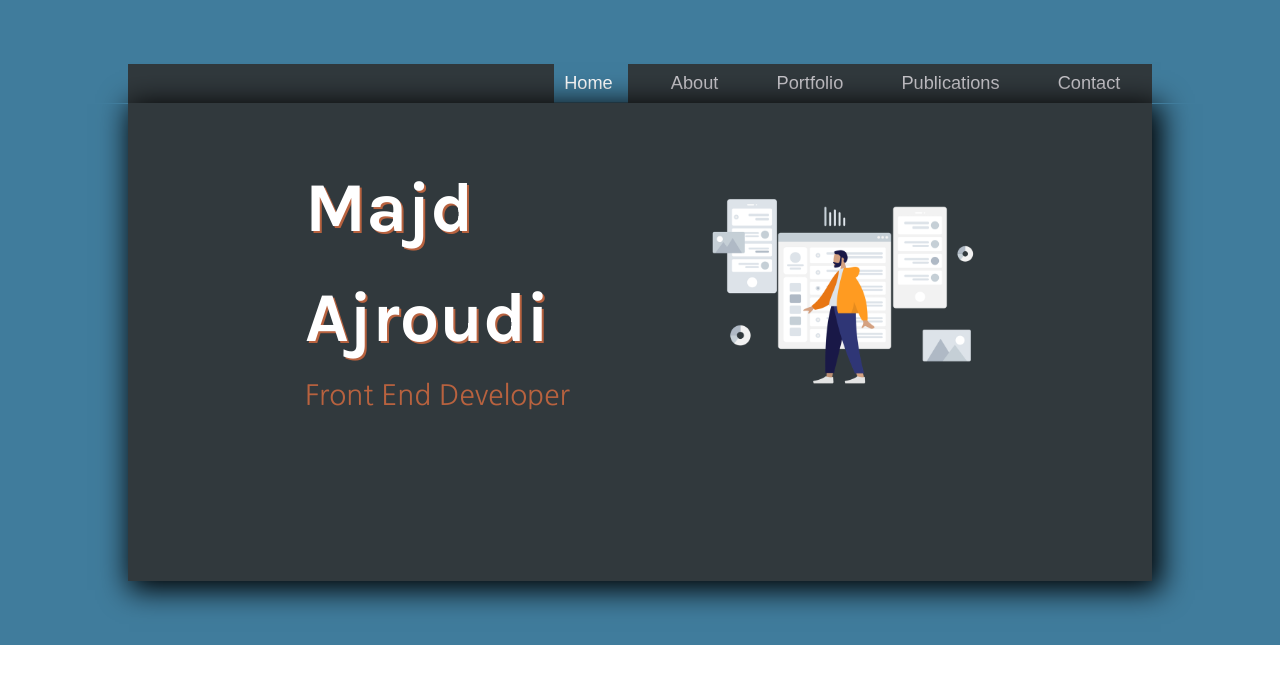
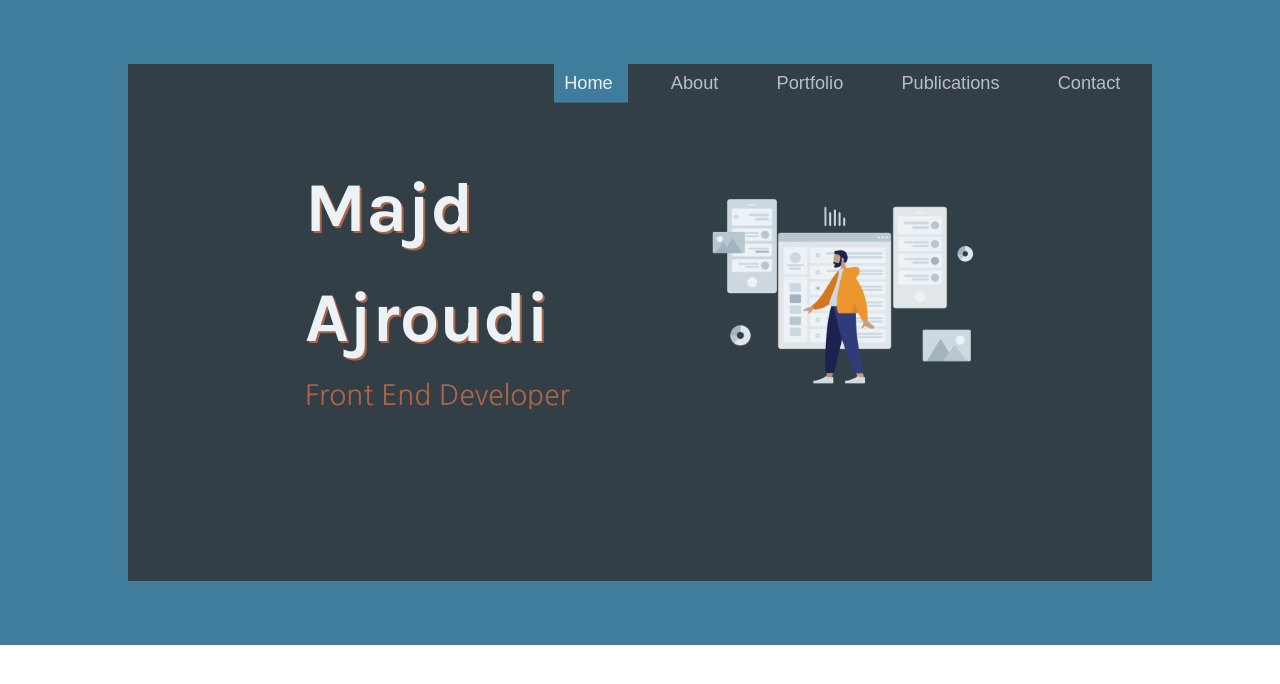
Before and after one commit to majdajroudi/Portfolio, a React (Create React App) app: page / in a window 1280 px wide. Shown: the top 684 px of the page. Built offline with nearby package versions, Linux system fonts and the light colour scheme; a web font is replaced by a local one.

Commit message:
edit opacity of body

```diff
--- a/src/components/Navbar/index.css
+++ b/src/components/Navbar/index.css
@@ -30,6 +30,7 @@
 .navbar {
     background-color: #31393D;
     display: flex;
+    opacity: 0.9;
     justify-content: flex-end;
     align-items:center;
     height: 7%;
--- a/src/containers/Home/index.css
+++ b/src/containers/Home/index.css
@@ -13,8 +13,7 @@
     flex-direction: column;
     background-color:#31393D ;
     height: 100%;
-    -webkit-box-shadow: 5px 5px 28px 4px #000000;
-    box-shadow: 5px 5px 28px 4px #000000;
+    opacity: 0.9;
     width: 100%;
 }
 
```
